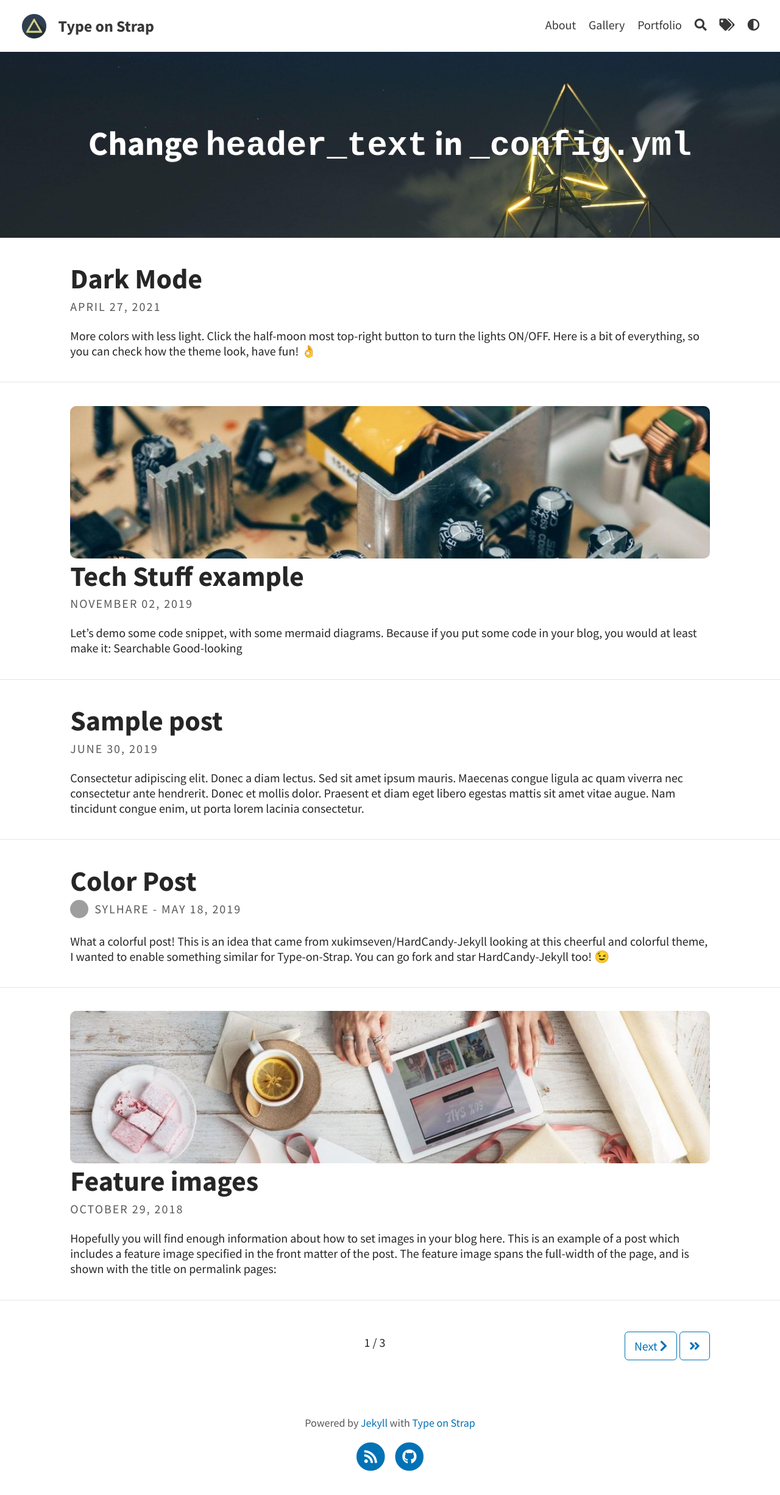
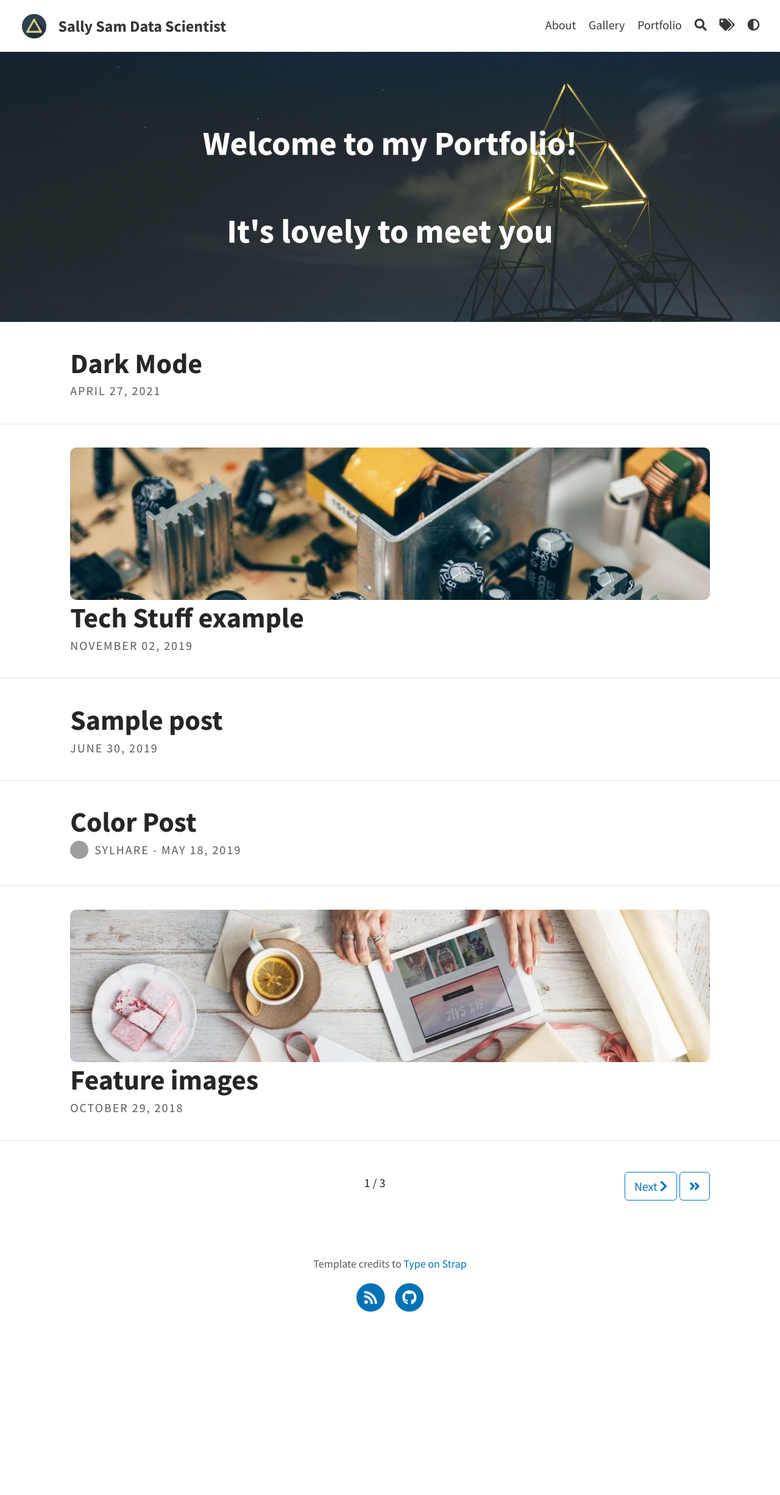
Before and after one commit to s-sam/s-sam.github.io, a Jekyll site: the page built from index.html, in a window 1280 px wide. Shown: the whole page at 61% size. Built offline with Jekyll 4.4.1, drawn with Linux system fonts in a browser that asks for light colours; the list of posts is cut into pages by our own code; after the commit the page ends 2190 px from its top, so only the background shows below that; grey boxes are pictures that could not be loaded.

Commit message:
Update _config.yml

```diff
--- a/_config.yml
+++ b/_config.yml
@@ -1,22 +1,22 @@
 # SITE CONFIGURATION
-baseurl: "/Type-on-Strap"
-url: "https://sylhare.github.io"
+baseurl: ""
+url: "https://s-sam.github.io"
 
 # THEME-SPECIFIC CONFIGURATION
-title: Type on Strap                                    # site's title
-description: "A website with blog posts and pages"      # used by search engines
+title: Sally Sam Data Scientist                                    # site's title
+description: "Sally Sam Data Scientist"      # used by search engines
 avatar: assets/img/triangle.png                         # Empty for no avatar in navbar
 favicon: assets/favicon.ico                             # Icon displayed in the tab
 
 # Header and footer text
-header_text: Change <code>header_text</code> in <code>_config.yml</code>  # Change Blog header text
+header_text: "Welcome to my Portfolio!<br><br>It's lovely to meet you"  # Change Blog header text
 header_feature_image: assets/img/header/triangular.jpeg
 header_feature_image_responsive: true
 footer_text: >
-  Powered by <a href="https://jekyllrb.com/">Jekyll</a> with <a href="https://github.com/sylhare/Type-on-Strap">Type on Strap</a>
+  Template credits to <a href="https://github.com/sylhare/Type-on-Strap">Type on Strap</a>
 
 # Blog
-excerpt: true                                           # Or "truncate" (first 250 characters), "false" to disable
+excerpt: false                                           # Or "truncate" (first 250 characters), "false" to disable
 post_navigation: true
 color_image: /assets/img/lineart.png                    # A bit transparent for color posts.
 
```
